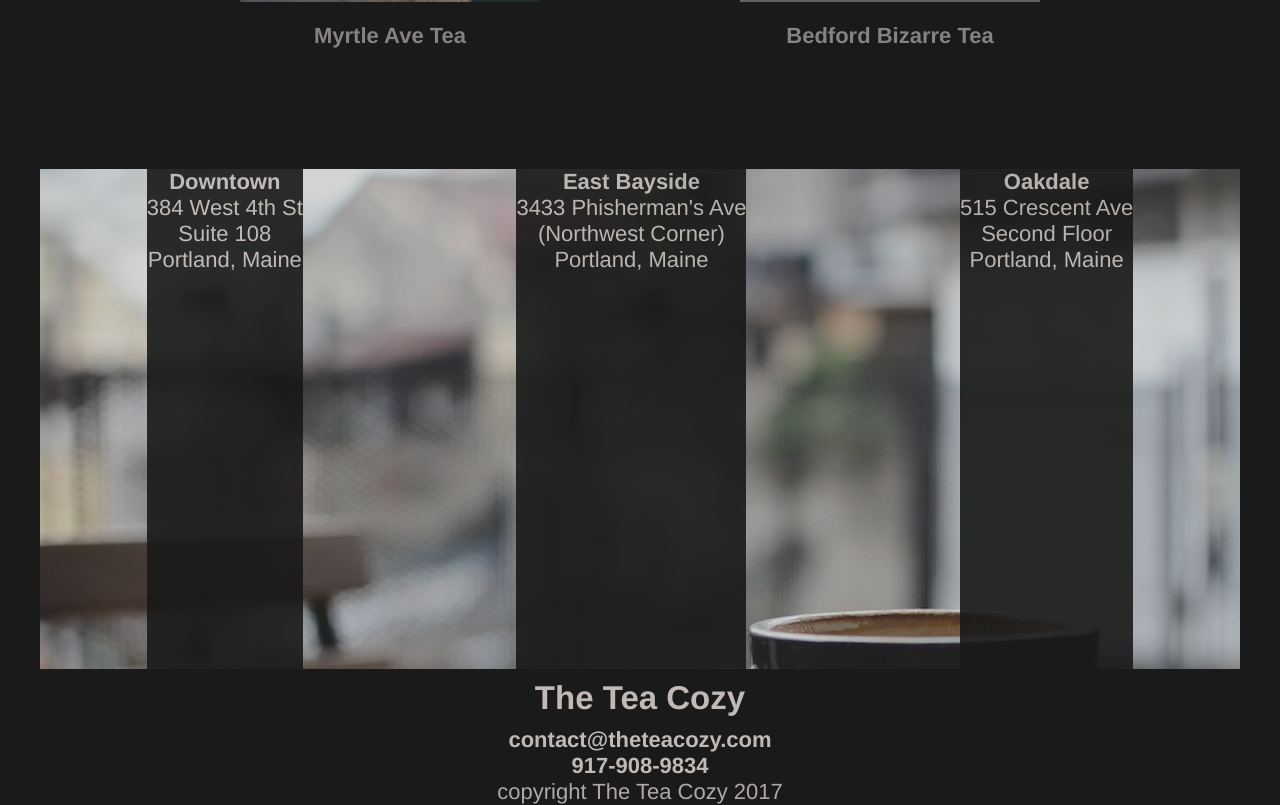
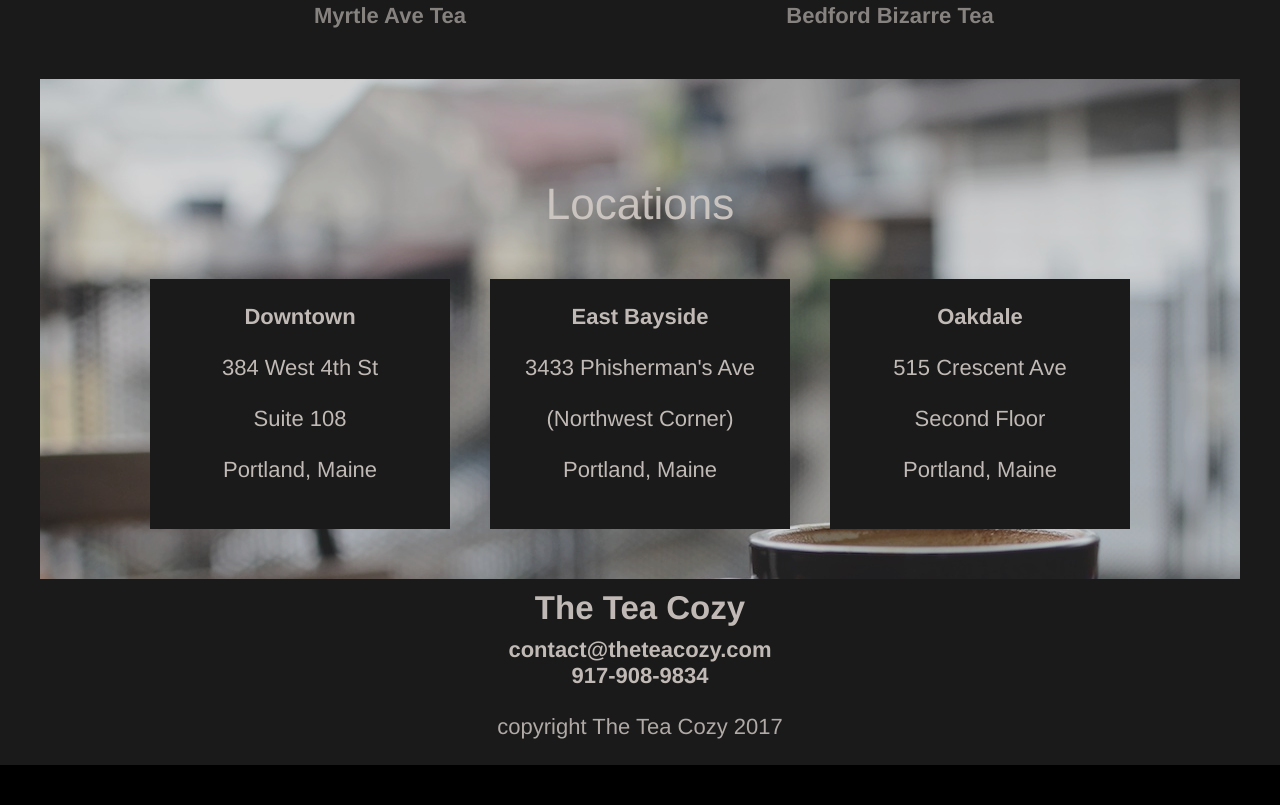
Before and after one commit to serhatprogramming/Tea-Shop--CSS-Flex, a plain HTML site: page index.html in a window 1280 px wide. Shown: the part 1369-2174 px from the top of the page. After the commit the page ends 2134 px from the top, so only its background shows below. Drawn offline with Linux system fonts and the light colour scheme; grey boxes are pictures that could not be loaded.

Commit message:
locations css

```diff
--- a/index.html
+++ b/index.html
@@ -53,7 +53,9 @@
         </div>
       </section>
     </main>
+
     <section class="locations">
+      <div class="location-title">Locations</div>
       <div class="location-box">
         <h3>Downtown</h3>
         <p>384 West 4th St</p>
--- a/style.css
+++ b/style.css
@@ -64,13 +64,13 @@ h2 {
 main {
   position: relative;
   width: 1000px;
-  margin: 120px auto;
+  margin: 100px auto 50px auto;
 }
 
 .container {
   display: flex;
   flex-wrap: wrap;
-  justify-content: right;
+  justify-content: center;
 }
 
 .container img {
@@ -84,4 +84,26 @@ main {
   height: 500px;
   background-image: url("/images/img-locations-background.jpeg");
   display: flex;
+  flex-wrap: wrap;
+  justify-content: center;
 }
+
+.location-title {
+  width: 100%;
+  background-color: rgb(0, 0, 0, 0);
+  font-size: 2em;
+  margin-top: 100px;
+}
+
+.location-box {
+  width: 300px;
+  height: 250px;
+  opacity: 1;
+  text-align: center;
+  margin: 20px;
+}
+
+.location-box h3,
+p {
+  margin: 25px;
+}
```
